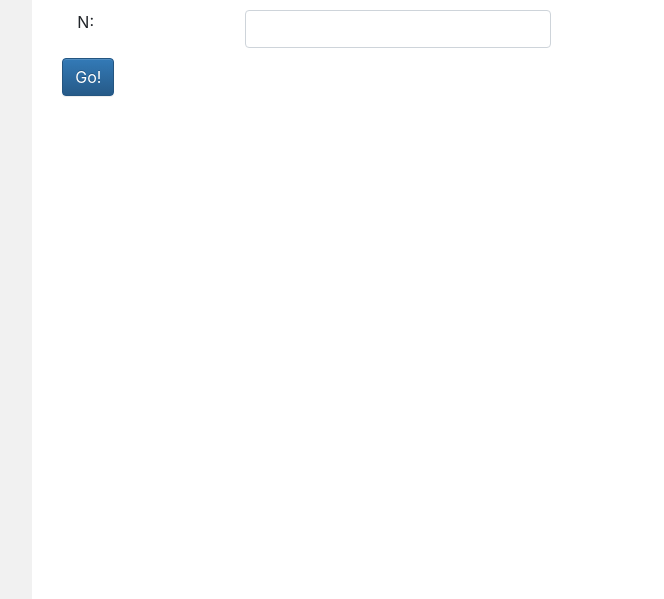
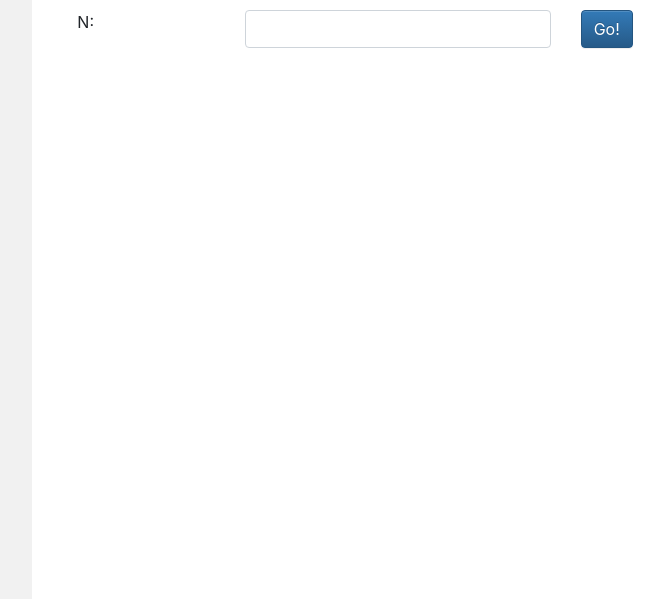
Before and after one commit to khteh/PythonRestAPI, a Flask app: page /fibonacci/ in a window 1280 px wide. Shown: the part 56-655 px from the top of the page, without its empty margins (181-845 px from the left). Run offline with Flask 2, Linux system fonts and the light colour scheme; parts of the project's set-up code (start-up, migrations or seed data) failed here and were passed over; some libraries are stand-ins or nearby versions.

Commit message:
Put submit button in the same row as input

```diff
--- a/src/view/templates/fibonacci.html
+++ b/src/view/templates/fibonacci.html
@@ -11,9 +11,9 @@
 				<div class="col-md-4">
 					<input type="text" class="form-control" id="n" name="n">
 				</div>
-			</div>
-			<div class="row" style="margin-top: 10px">
-				<button type="submit" class="btn btn-primary">Go!</button>
+				<div class="col-md-2">
+					<button type="submit" class="btn btn-primary">Go!</button>
+				</div>
 			</div>
 		</div>
 	</form>
```
